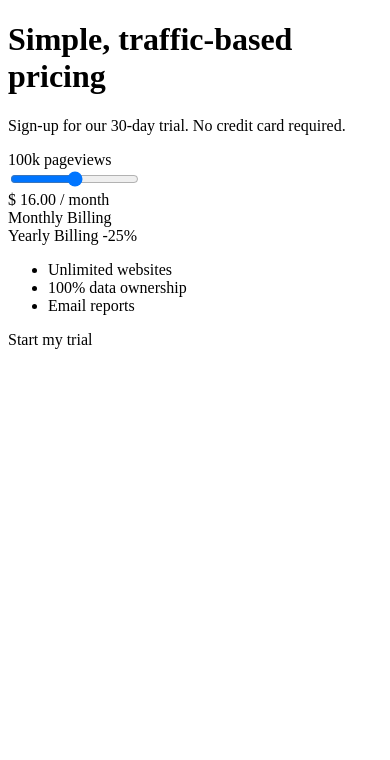
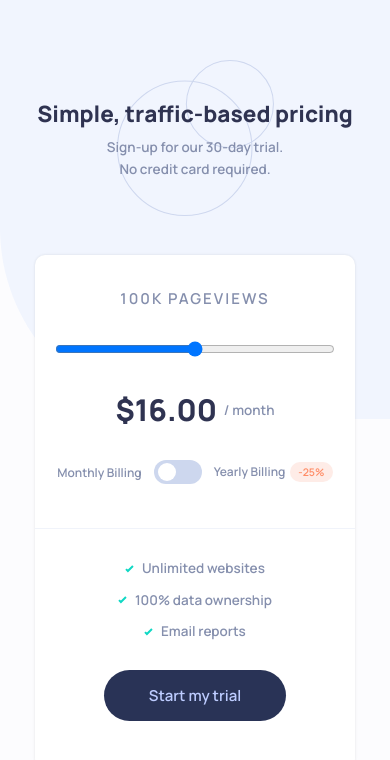
Before and after one commit to solvedbiscuit71/interactive-pricing-component, a plain HTML site: page index.html in a window 390 px wide. Drawn offline with Linux system fonts and the light colour scheme.

Commit message:
completed mobile design [slider unfinished]

```diff
--- a/index.html
+++ b/index.html
@@ -3,13 +3,23 @@
 <head>
   <meta charset="UTF-8">
   <meta name="viewport" content="width=device-width, initial-scale=1.0">
+
   <title>Interactive pricing component</title>
+  <link rel="icon" type="image/png" sizes="32x32" href="images/favicon-32x32.png">
+
+  <!-- google fonts -->
+  <link rel="preconnect" href="https://fonts.googleapis.com">
+  <link rel="preconnect" href="https://fonts.gstatic.com" crossorigin>
+  <link href="https://fonts.googleapis.com/css2?family=Manrope:wght@600;800&display=swap" rel="stylesheet">
+
+  <!-- external stylesheet -->
+  <link rel="stylesheet" href="public/css/main.css">
 </head>
 <body>
   <main>
     <div class="header">
       <h1 class="header__title">Simple, traffic-based pricing</h1>
-      <p class="header__para">Sign-up for our 30-day trial. No credit card required.</p>
+      <p class="header__para">Sign-up for our 30-day trial.<span></span> No credit card required.</p>
     </div>
 
     <div class="card">
@@ -18,23 +28,23 @@
           <span>100k</span> pageviews
         </div>
 
-        <input class="pricing__slider slider--3" type="range" min="0" max="4" step="1" value="2">
+        <input class="input input--range" type="range" min="0" max="4" step="1" value="2">
 
         <div class="pricing__price">
-          $ <span class="amount">16.00</span>
-          / <span class="duration">month</span>
+          <span class="amount">$16.00</span>
+          <span class="duration"> / month</span>
         </div>
 
         <div class="pricing__billing">
           <div class="monthly">Monthly Billing</div>
 
           <div class="btn btn--toggle">
-            <span class="toggle-btn--monthly"></span>
+            <span class="toggle-thumb--monthly"></span>
           </div>
 
           <div class="yearly">
             Yearly Billing
-            <span>-25%</span>
+            <span class="discount">-25%</span>
           </div>
         </div>
       </div>
--- /dev/null
+++ b/public/css/main.css
@@ -0,0 +1,264 @@
+*,*::before,*::after {
+  box-sizing: inherit;
+  font-weight: inherit;
+}
+
+:root {
+  box-sizing: border-box;
+
+  font-family: "Manrope";
+  font-size: 15px;
+  font-weight: 600;
+
+  --slider-bg: hsl(224, 65%, 95%);
+  --slider-active-bg: hsl(174, 77%, 80%);
+  --slider-thumb-bg: hsl(174, 86%, 45%);
+
+  --card-bg: hsl(0, 0%, 100%);
+  --main-bg: hsl(230, 100%, 99%);
+  --toggle-bg: hsl(223, 50%, 87%);
+
+  --discount-bg: hsl(14, 92%, 95%);
+  --discount-color: hsl(15, 100%, 70%);
+
+  --btn-color: hsl(226, 100%, 87%);
+  --btn-bg: hsl(227, 35%, 25%);
+
+  --normal-color: hsl(225, 20%, 60%);
+  --bold-color: hsl(233, 27%, 25%);
+
+  --card-padding: 1.2em;
+}
+
+body {
+  margin: 0;
+  padding: 0;
+}
+
+
+/* util classes */
+.btn {
+  padding: 1em 2em;
+  border: none;
+  border-radius: 2em;
+
+  width: fit-content;
+}
+
+.btn:hover {
+  cursor: pointer;
+}
+
+.btn--toggle {
+  background-color: var(--toggle-bg);
+  position: relative;
+}
+
+.btn--toggle:hover {
+  background-color: var(--slider-active-bg);
+}
+
+.btn--toggle span {
+  width: 18px;
+  height: 18px;
+
+  background-color: white;
+  border-radius: 50%;
+
+  position: absolute;
+  top: 3px;
+}
+
+.toggle-thumb--monthly {
+  left: 4px;
+}
+
+.toggle-thumb--yearly {
+  right: 4px;
+}
+
+.btn--primary {
+  background-color: var(--btn-bg);
+  color: var(--btn-color);
+
+  font-size: 1rem;
+  padding-inline: 3em;
+}
+
+.btn--primary:hover {
+  color: white;
+}
+
+/* mobile design */
+
+main {
+  background-color: #fcfcfe;
+  height: 100vh;
+
+  background-image: url("../../images/bg-pattern.svg");
+  background-repeat: no-repeat;
+  background-position: top -2em left;
+
+  padding-block: 4em;
+}
+
+.header {
+  height: clamp(145px, 40vw, 200px);
+
+ background-color: transparent;
+ background-image: url("../../images/pattern-circles.svg");
+ background-repeat: no-repeat;
+ background-position: top left 50%;
+ background-size: contain;
+
+ display: flex;
+ gap: .6em;
+
+ flex-flow: column;
+ justify-content: center;
+ align-items: center;
+}
+
+.header__title {
+  margin: 0;
+  font-size: clamp(1.5rem, 5vw, 2rem);
+  font-weight: 800;
+
+  color: var(--bold-color);
+  text-align: center;
+}
+
+.header__para {
+  margin: 0;
+  font-size: clamp(.9rem, 3vw, 1.2rem);
+
+  color: var(--normal-color);
+  text-align: center;
+}
+
+.header__para span {
+  display: block;
+  margin-block: .35em;
+}
+
+.card {
+  max-width: 320px;
+  margin-block: clamp(2em,10vw,4em) 4em;
+  margin-inline: auto;
+  padding: var(--card-padding);
+
+  background-color: var(--card-bg);
+  border-radius: 10px;
+  box-shadow: 0px 0px 3px 0px rgba(0,0,0,0.1);
+}
+
+.pricing-section {
+  position: relative;
+
+  display: grid;
+  gap: 2em;
+  grid-template-columns: 100%;
+  grid-template-areas:
+    "pageviews"
+    "range"
+    "price"
+    "billing";
+
+  margin-block: 1em 4em;
+}
+
+.pricing-section::after {
+  content: "";
+
+  width: calc(2 * var(--card-padding) + 100%);
+  height: .1em;
+
+  background-color: #f0f3fa;
+  position: absolute;
+  bottom: -3em;
+  left: -1.2em;
+}
+
+
+.pricing__pageviews {
+  color: var(--normal-color);
+  text-align: center;
+  text-transform: uppercase;
+
+  font-size: 1rem;
+  letter-spacing: 2px;
+
+  grid-area: pageviews;
+}
+
+.pricing-section .input.input--range {
+  grid-area: range;
+}
+
+.pricing__price {
+  color: var(--normal-color);
+  font-size: .9rem;
+
+  display: flex;
+  gap: .5em;
+
+  align-items: center;
+  justify-content: center;
+  grid-area: price;
+}
+
+.amount {
+  color: var(--bold-color);
+
+  font-size: 2rem;
+  font-weight: 800;
+}
+
+.pricing__billing {
+  color: var(--normal-color);
+  font-size: .8rem;
+
+  display: flex;
+  gap: 1em;
+
+  align-items: center;
+  justify-content: center;
+  grid-area: billing;
+}
+
+.discount {
+  display: inline-block;
+  padding: .3em .8em;
+  margin-left: .2em;
+
+  border: none;
+  border-radius: 1em;
+
+  background-color: var(--discount-bg);
+  color: var(--discount-color);
+
+  font-size: .7rem;
+}
+
+.perks__list {
+  list-style: none;
+
+  padding: .1em;
+  margin: 0;
+}
+
+.perk {
+  width: fit-content;
+  margin: 1em auto;
+  padding-left: 1.25em;
+
+  font-size: .9rem;
+  color: var(--normal-color);
+  background-image: url("../../images/icon-check.svg");
+  background-repeat: no-repeat;
+  background-position: top 5.5px left;
+}
+
+.perks-section .btn {
+  margin: 1em auto 2em;
+}
```
